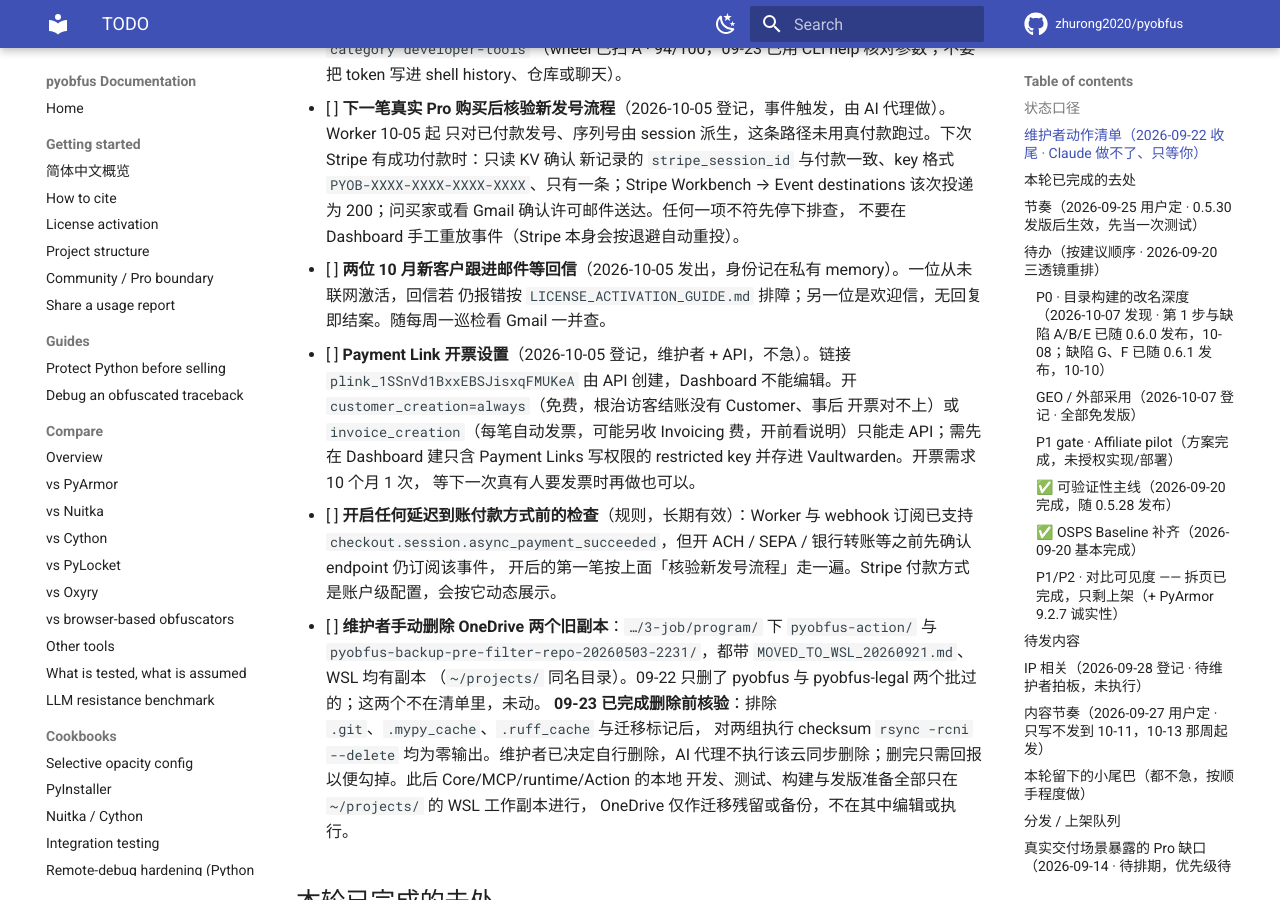
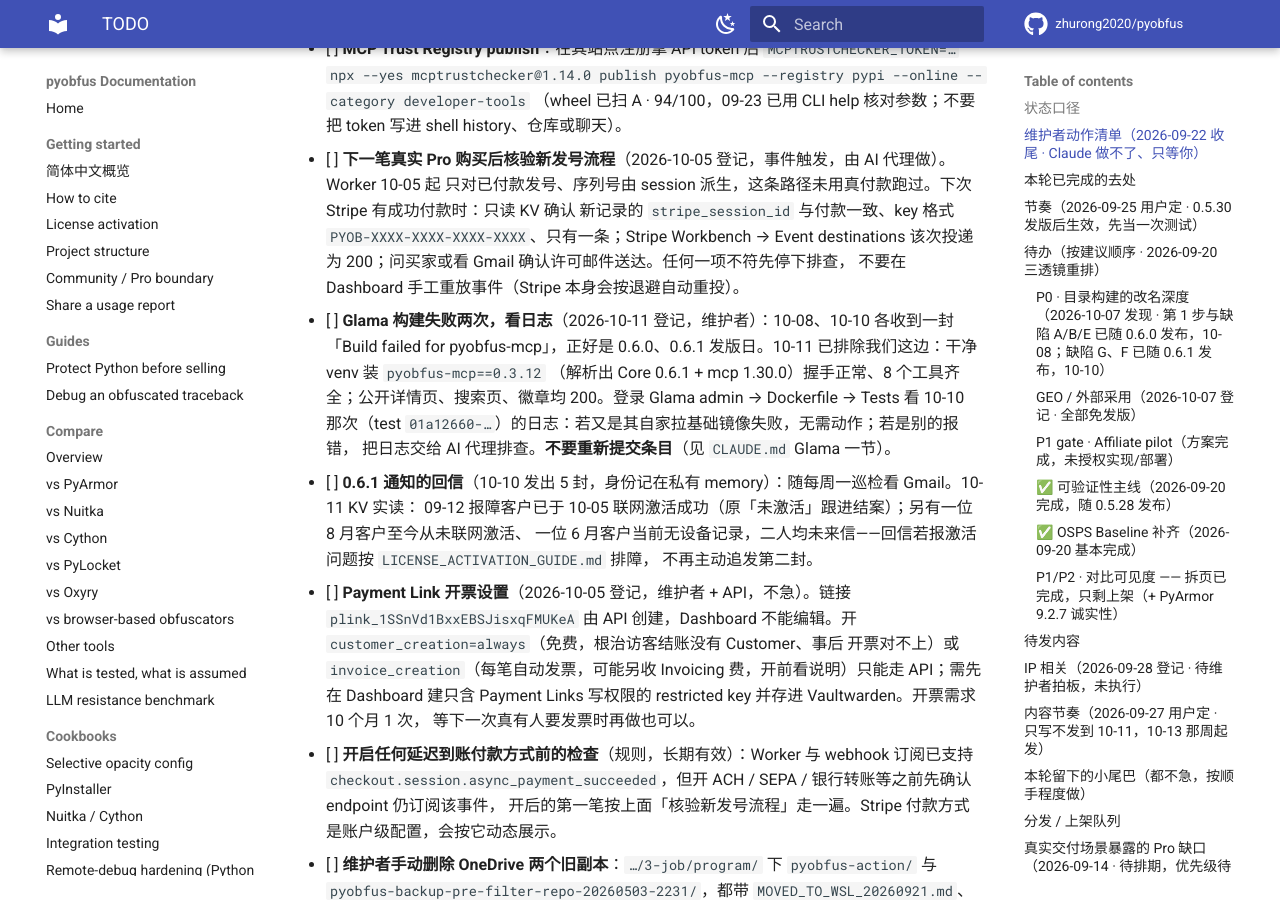
Before and after one commit to zhurong2020/pyobfus, an MkDocs documentation site: the page built from docs/TODO.md, in a window 1280 px wide and 900 px high, scrolled down 2139 px. Built offline with MkDocs 1.6.1 and Material for MkDocs 9.7.7, drawn with Linux system fonts in a browser that asks for light colours; comment, search, counter and statistics services are not loaded; some of the changed text lies outside the part shown.

Commit message:
docs: 10-11 weekly check; close activation follow-up, log Glama build failures
Co-Authored-By: Claude Opus 5.5 <noreply@anthropic.com>

```diff
--- a/docs/TODO.md
+++ b/docs/TODO.md
@@ -5,7 +5,7 @@
 顺序做」，不记录历史。依据与实测证据见
 [`FEATURE_EXPANSION_RESEARCH_2026-09-12.md`](FEATURE_EXPANSION_RESEARCH_2026-09-12.md)。
 
-最后更新：2026-10-10（维护者批准 PR #65 的 6 个决定并合并；Codex 无头实现、Claude 审核合并 G（#66）与 F 方案 A（#67），**发布 Core `0.6.1`**（PyPI/PEP 740/全新安装/Release/Zenodo `23273782`/CFF 已核）；新登记缺陷 I；Discussions #11/#13/#24 加过时说明、#11 改试用命令与措辞，新公告 #68 已发；Pro 客户 0.6.1 通知 5 封已由维护者发出。上一轮 2026-10-08：参数改名设计 PR #65 审核；新登记缺陷 F、G。同日发布 Core `0.6.0`：目录构建改函数局部变量 + 三个 0.5.32 既有缺陷修复，PyPI/PEP 740/Release/Zenodo `23228339` 已核。此前同日：Claude 交叉审核 #57/#59/#60，修复 #57 三处问题后三个 PR 全部 squash 合并：main `f65be9a`/`26337d8`/`81df698`，未发版；P0 第 1 步完成，新登记两个既有转换缺陷与四条非阻断跟进，见「P0 · 目录构建的改名深度」。上一轮 2026-10-07 晚：同日发 0.5.31 与 0.5.32，静默期按「影响用户的 bug」例外提前结束，10-25 复盘照做；PR #57 审核意见已给 Codex；新增维护者动作：是否通知 Pro 客户升级。此前同日：GEO 计划第一轮完成，剩余项见「GEO / 外部采用」；新增 P0「目录构建的改名深度」。上一轮 2026-10-05：Stripe/许可线：两笔新购核对、结账页文案与激活说明更新、Worker 只对已付款发号并部署、webhook 加 async 订阅；新增维护者清单 5 项见下。上一轮 2026-09-30：下载数据留存收口：只保留决策摘要，10-25 复盘后改为月度留存；所有暂不发版的后续改进继续按本文件的触发条件与节奏跟踪。上一轮 09-28：新增「IP 相关」段：专利标识、专有许可专利条款、发版清单 Apache 边界检查，待拍板；选题池加第 7 篇「混淆后让 AI 助手继续帮你调试」并排进 11-24；落地页加 JSON-LD 结构化数据；周一巡检：plugin 锁由 Rudy 09-28 升级到 Anthropic 内部、等其跟进；GitHub 流量来源已并进 `download_snapshot.py`；第 2 篇草稿已写。上一轮 09-27：新增「内容节奏」段：只写不发到 10-11、10-13 那周起 DEV 双周一篇，知乎选定为中文开发者渠道先记录，第 1 篇草稿已写；Show HN 最终结果补记；上一轮 09-26：Claude plugin 孤儿锁已按 Rudy 要求补齐账号核查、workspace ID 与两张截图并在原线程回复，现等后端处理；上一轮 09-25：trial 现状核查 + KV 备份 P0 当日完成；09-24：awesome-python PR #3352 当日被维护者关闭，理由是采用量，见「分发 / 上架队列」；
+最后更新：2026-10-11（周巡检：09-12 报障客户已激活、原跟进项结案；登记 Glama 两次构建失败（本地实测 MCP 0.3.12 + Core 0.6.1 正常）。上一轮 2026-10-10：维护者批准 PR #65 的 6 个决定并合并；Codex 无头实现、Claude 审核合并 G（#66）与 F 方案 A（#67），**发布 Core `0.6.1`**（PyPI/PEP 740/全新安装/Release/Zenodo `23273782`/CFF 已核）；新登记缺陷 I；Discussions #11/#13/#24 加过时说明、#11 改试用命令与措辞，新公告 #68 已发；Pro 客户 0.6.1 通知 5 封已由维护者发出。上一轮 2026-10-08：参数改名设计 PR #65 审核；新登记缺陷 F、G。同日发布 Core `0.6.0`：目录构建改函数局部变量 + 三个 0.5.32 既有缺陷修复，PyPI/PEP 740/Release/Zenodo `23228339` 已核。此前同日：Claude 交叉审核 #57/#59/#60，修复 #57 三处问题后三个 PR 全部 squash 合并：main `f65be9a`/`26337d8`/`81df698`，未发版；P0 第 1 步完成，新登记两个既有转换缺陷与四条非阻断跟进，见「P0 · 目录构建的改名深度」。上一轮 2026-10-07 晚：同日发 0.5.31 与 0.5.32，静默期按「影响用户的 bug」例外提前结束，10-25 复盘照做；PR #57 审核意见已给 Codex；新增维护者动作：是否通知 Pro 客户升级。此前同日：GEO 计划第一轮完成，剩余项见「GEO / 外部采用」；新增 P0「目录构建的改名深度」。上一轮 2026-10-05：Stripe/许可线：两笔新购核对、结账页文案与激活说明更新、Worker 只对已付款发号并部署、webhook 加 async 订阅；新增维护者清单 5 项见下。上一轮 2026-09-30：下载数据留存收口：只保留决策摘要，10-25 复盘后改为月度留存；所有暂不发版的后续改进继续按本文件的触发条件与节奏跟踪。上一轮 09-28：新增「IP 相关」段：专利标识、专有许可专利条款、发版清单 Apache 边界检查，待拍板；选题池加第 7 篇「混淆后让 AI 助手继续帮你调试」并排进 11-24；落地页加 JSON-LD 结构化数据；周一巡检：plugin 锁由 Rudy 09-28 升级到 Anthropic 内部、等其跟进；GitHub 流量来源已并进 `download_snapshot.py`；第 2 篇草稿已写。上一轮 09-27：新增「内容节奏」段：只写不发到 10-11、10-13 那周起 DEV 双周一篇，知乎选定为中文开发者渠道先记录，第 1 篇草稿已写；Show HN 最终结果补记；上一轮 09-26：Claude plugin 孤儿锁已按 Rudy 要求补齐账号核查、workspace ID 与两张截图并在原线程回复，现等后端处理；上一轮 09-25：trial 现状核查 + KV 备份 P0 当日完成；09-24：awesome-python PR #3352 当日被维护者关闭，理由是采用量，见「分发 / 上架队列」；
 `pyobfus-runtime` 0.1.0 已通过 OIDC/PEP 740 发布并完成 PyPI 验收；
 删除已完全合入 `main` 的本地及远端 `spike/mcp-sdk-2x` 空壳分支；
 修正本文件把已随 0.5.28 发布的邮箱 trial 误列为待实现、仍称 0.5.27 为当前版本的状态漂移。
@@ -54,8 +54,15 @@ Core `0.5.30` 是当前公开版本，已进入 10-25 前静默观察期；运
       新记录的 `stripe_session_id` 与付款一致、key 格式 `PYOB-XXXX-XXXX-XXXX-XXXX`、只有一条；Stripe
       Workbench → Event destinations 该次投递为 200；问买家或看 Gmail 确认许可邮件送达。任何一项不符先停下排查，
       不要在 Dashboard 手工重放事件（Stripe 本身会按退避自动重投）。
-- [ ] **两位 10 月新客户跟进邮件等回信**（2026-10-05 发出，身份记在私有 memory）。一位从未联网激活，回信若
-      仍报错按 `LICENSE_ACTIVATION_GUIDE.md` 排障；另一位是欢迎信，无回复即结案。随每周一巡检看 Gmail 一并查。
+- [ ] **Glama 构建失败两次，看日志**（2026-10-11 登记，维护者）：10-08、10-10 各收到一封「Build failed for
+      pyobfus-mcp」，正好是 0.6.0、0.6.1 发版日。10-11 已排除我们这边：干净 venv 装 `pyobfus-mcp==0.3.12`
+      （解析出 Core 0.6.1 + mcp 1.30.0）握手正常、8 个工具齐全；公开详情页、搜索页、徽章均 200。登录 Glama admin →
+      Dockerfile → Tests 看 10-10 那次（test `01a12660-…`）的日志：若又是其自家拉基础镜像失败，无需动作；若是别的报错，
+      把日志交给 AI 代理排查。**不要重新提交条目**（见 `CLAUDE.md` Glama 一节）。
+- [ ] **0.6.1 通知的回信**（10-10 发出 5 封，身份记在私有 memory）：随每周一巡检看 Gmail。10-11 KV 实读：
+      09-12 报障客户已于 10-05 联网激活成功（原「未激活」跟进结案）；另有一位 8 月客户至今从未联网激活、
+      一位 6 月客户当前无设备记录，二人均未来信——回信若报激活问题按 `LICENSE_ACTIVATION_GUIDE.md` 排障，
+      不再主动追发第二封。
 - [ ] **Payment Link 开票设置**（2026-10-05 登记，维护者 + API，不急）。链接 `plink_1SSnVd1BxxEBSJisxqFMUKeA`
       由 API 创建，Dashboard 不能编辑。开 `customer_creation=always`（免费，根治访客结账没有 Customer、事后
       开票对不上）或 `invoice_creation`（每笔自动发票，可能另收 Invoicing 费，开前看说明）只能走 API；需先在
```
Also changed, not shown: docs/CURRENT_PLAN_ZH.md (+10 -0 lines).
